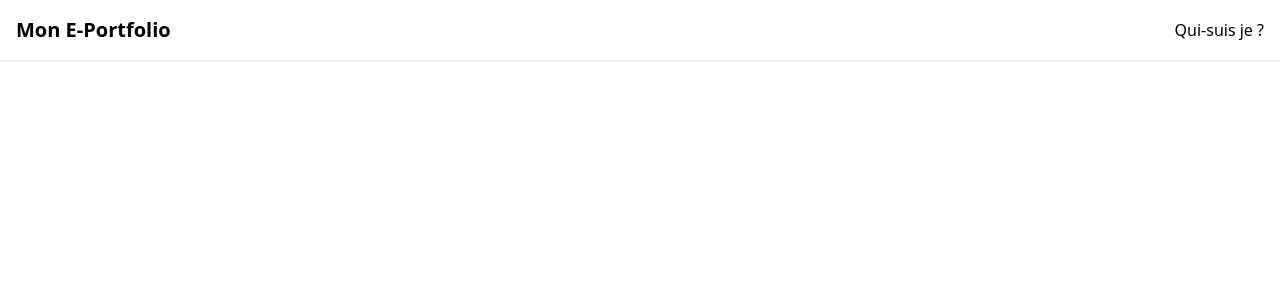
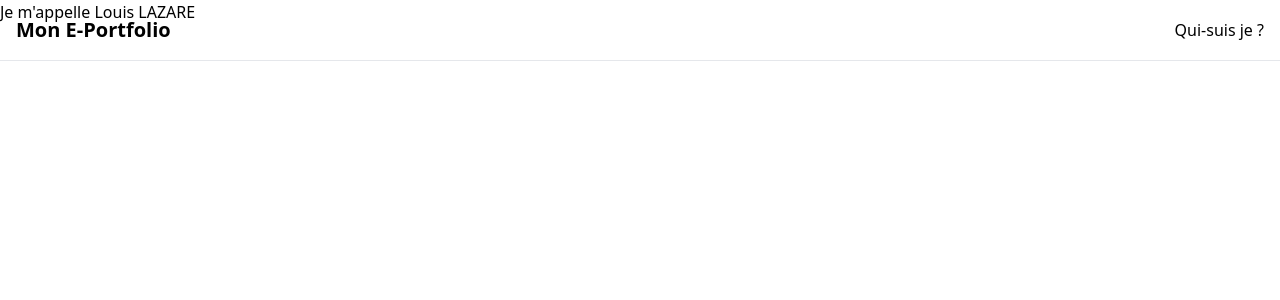
Before and after one commit to SoulLikePlayer/e-portfolio, a React (Create React App) app: page / in a window 1280 px wide. Shown: the top 300 px of the page. Built offline with nearby package versions, Linux system fonts and the light colour scheme.

Commit message:
[FEAT] : Add start

```diff
--- a/src/App.js
+++ b/src/App.js
@@ -1,22 +1,26 @@
 import React, { useState, useEffect, Suspense, lazy, useRef } from 'react';
-import { BrowserRouter as Router } from 'react-router-dom';
+import { BrowserRouter, Route, Routes} from 'react-router-dom';
 import Navbar from './components/navbar';
+import HomePage from './components/page/homepage';
+
 
 function App() {
     return (
-    <Router basename="/">
+    <BrowserRouter>
       <div className="App">
         <header>
           <Navbar />
         </header>
         <main>
-
+          <Routes>
+            <Route path='/' element={<HomePage />} />
+           </Routes>
         </main>
         <footer>
 
         </footer>
       </div>
-    </Router>
+    </BrowserRouter>
   );
 }
 
--- a/src/components/navbar.jsx
+++ b/src/components/navbar.jsx
@@ -3,25 +3,24 @@ import { Link } from "react-router-dom";
 
 function Navbar() {
     return (
-    <nav class="bg-neutral-primary fixed w-full z-20 top-0 start-0 border-b border-default">
-    <div class="max-w-screen-xl flex flex-wrap items-center justify-between mx-auto p-4">
-        <a class="flex items-center space-x-3 rtl:space-x-reverse">
-            <Link to="/" class="self-center text-xl text-heading font-semibold whitespace-nowrap">Mon E-Portfolio</Link>
-        </a>
-        <button data-collapse-toggle="navbar-solid" type="button" class="inline-flex items-center p-2 w-10 h-10 justify-center text-sm text-body rounded-base md:hidden hover:bg-neutral-secondary-soft hover:text-heading focus:outline-none focus:ring-2 focus:ring-neutral-tertiary" aria-controls="navbar-solid" aria-expanded="false">
-            <span class="sr-only">Open main menu</span>
-            <svg class="w-6 h-6" aria-hidden="true" xmlns="http://www.w3.org/2000/svg" width="24" height="24" fill="none" viewBox="0 0 24 24"><path stroke="currentColor" stroke-linecap="round" stroke-width="2" d="M5 7h14M5 12h14M5 17h14"/></svg>
-        </button>
-        <div class="hidden w-full md:block md:w-auto" id="navbar-default">
-        <ul class="font-medium flex flex-col p-4 md:p-0 mt-4 border border-default rounded-base bg-neutral-secondary-soft md:flex-row md:space-x-8 rtl:space-x-reverse md:mt-0 md:border-0 md:bg-neutral-primary">
-            <li>
-                <a>Qui-suis je ?</a>
-            </li>
-        </ul>
+    <nav className="bg-neutral-primary fixed w-full z-20 top-0 start-0 border-b border-default">
+        <div className="max-w-screen-xl flex flex-wrap items-center justify-between mx-auto p-4">
+            <span className="flex items-center space-x-3 rtl:space-x-reverse">
+                <Link to="/" className="self-center text-xl text-heading font-semibold whitespace-nowrap">Mon E-Portfolio</Link>
+            </span>
+            <button data-collapse-toggle="navbar-solid" type="button" className="inline-flex items-center p-2 w-10 h-10 justify-center text-sm text-body rounded-base md:hidden hover:bg-neutral-secondary-soft hover:text-heading focus:outline-none focus:ring-2 focus:ring-neutral-tertiary" aria-controls="navbar-solid" aria-expanded="false">
+                <span className="sr-only">Open main menu</span>
+                <svg className="w-6 h-6" aria-hidden="true" xmlns="http://www.w3.org/2000/svg" width="24" height="24" fill="none" viewBox="0 0 24 24"><path stroke="currentColor" stroke-linecap="round" stroke-width="2" d="M5 7h14M5 12h14M5 17h14"/></svg>
+            </button>
+            <div className="hidden w-full md:block md:w-auto" id="navbar-default">
+            <ul className="font-medium flex flex-col p-4 md:p-0 mt-4 border border-default rounded-base bg-neutral-secondary-soft md:flex-row md:space-x-8 rtl:space-x-reverse md:mt-0 md:border-0 md:bg-neutral-primary">
+                <li>
+                    <Link to="/">Qui-suis je ?</Link>
+                </li>
+            </ul>
+            </div>
         </div>
-    </div>
     </nav>
-
     );
 }
 
--- /dev/null
+++ b/src/components/page/homepage.jsx
@@ -0,0 +1,11 @@
+import react from "react";
+
+function HomePage(){
+    return(
+        <div className="page-container">
+            <p>Je m'appelle Louis LAZARE</p>
+        </div>
+    );
+}
+
+export default HomePage;
```
